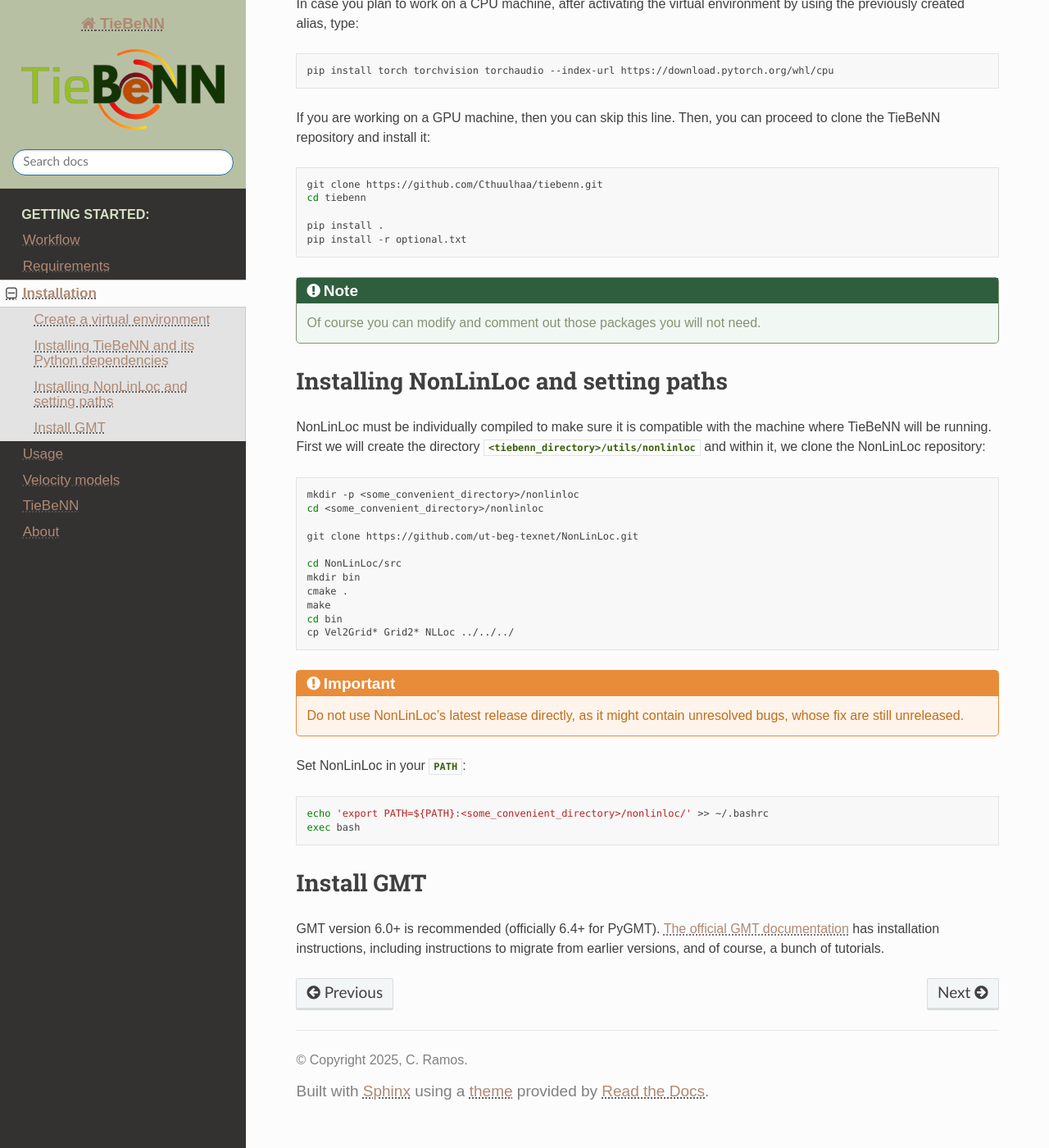
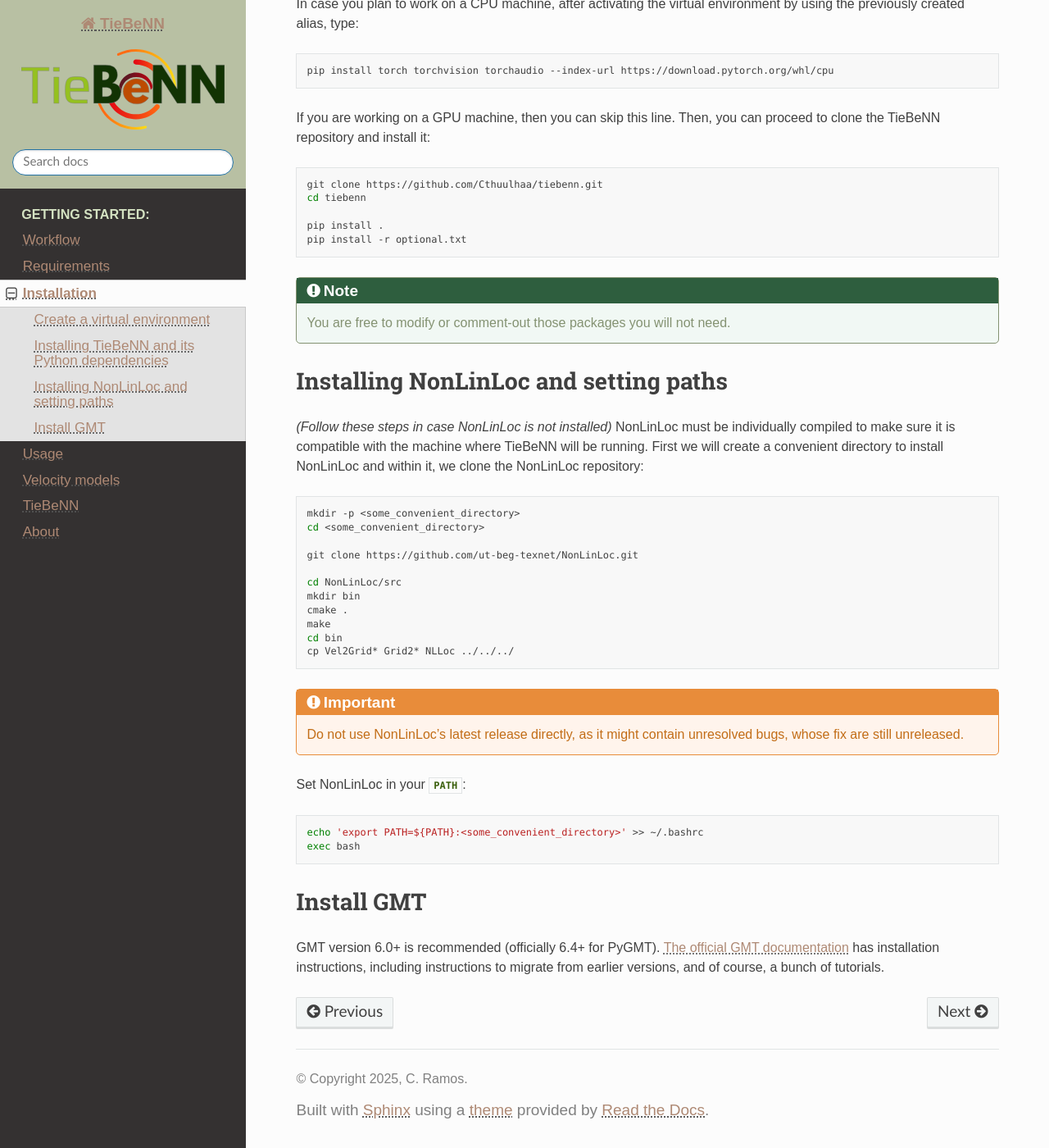
Before and after one commit to Cthuulhaa/tiebenn, a Sphinx documentation site: the page built from docs/installation.rst, in a window 1280 px wide and 1400 px high, scrolled down 844 px. Shown: the whole window at 82% size. Built offline with Sphinx 7.4.7 and the Read the Docs theme 3.1.0, drawn with Linux system fonts in a browser that asks for light colours.

Commit message:
NLL installation instructions modified

```diff
--- a/docs/installation.rst
+++ b/docs/installation.rst
@@ -50,17 +50,17 @@ If you are working on a GPU machine, then you can skip this line. Then, you can
 
 .. note::
 
-   Of course you can modify and comment out those packages you will not need.
+   You are free to modify or comment-out those packages you will not need.
 
 Installing NonLinLoc and setting paths
 ~~~~~~~~~~~~~~~~~~~~~~~~~~~~~~~~~~~~~~
 
-NonLinLoc must be individually compiled to make sure it is compatible with the machine where TieBeNN will be running. First we will create the directory ``<tiebenn_directory>/utils/nonlinloc`` and within it, we clone the NonLinLoc repository:
+*(Follow these steps in case NonLinLoc is not installed)* NonLinLoc must be individually compiled to make sure it is compatible with the machine where TieBeNN will be running. First we will create a convenient directory to install NonLinLoc and within it, we clone the NonLinLoc repository:
 
 .. code-block:: bash
 
-   mkdir -p <some_convenient_directory>/nonlinloc
-   cd <some_convenient_directory>/nonlinloc
+   mkdir -p <some_convenient_directory>
+   cd <some_convenient_directory>
 
    git clone https://github.com/ut-beg-texnet/NonLinLoc.git
 
@@ -79,7 +79,7 @@ Set NonLinLoc in your ``PATH``:
 
 .. code-block:: bash
 
-   echo 'export PATH=${PATH}:<some_convenient_directory>/nonlinloc/' >> ~/.bashrc
+   echo 'export PATH=${PATH}:<some_convenient_directory>' >> ~/.bashrc
    exec bash
 
 Install GMT
```
Also changed, not shown: README.md (+5 -5 lines).
